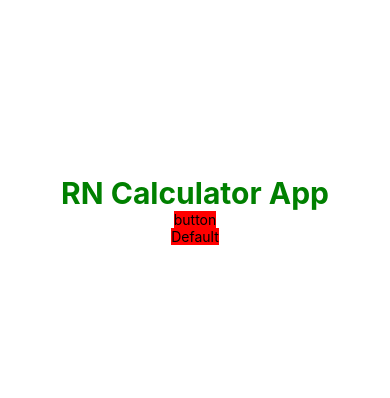
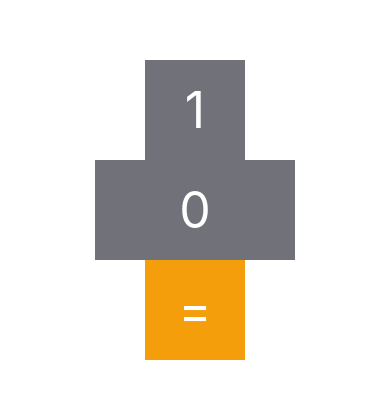
Before and after one commit to bopboy/rn-calculcator, a React Native app: screen / in a window 390 px wide. Shown: the part 212-610 px from the top of the page. Built offline with nearby package versions, Linux system fonts and the light colour scheme.

Commit message:
계산기 버튼 샘플 작성

```diff
--- a/src/App.js
+++ b/src/App.js
@@ -1,17 +1,27 @@
 import { StatusBar } from "expo-status-bar";
-import { StyleSheet, Text, View } from "react-native";
-import Button from "./components/Button";
+import { StyleSheet, View } from "react-native";
+import Button, { ButtonTypes } from "./components/Button";
 
 export default function App() {
   return (
     <View style={styles.container}>
-      <Text style={styles.text}>RN Calculator App</Text>
       <Button
-        title="button"
-        color={"red"}
-        onPress={() => console.log("clicked")}
+        title="1"
+        onPress={() => {}}
+        buttonStyle={{ width: 100, height: 100 }}
+        buttonType={ButtonTypes.NUMBER}
       />
-      <Button />
+      <Button
+        title="0"
+        onPress={() => {}}
+        buttonStyle={{ width: 200, height: 100 }}
+      />
+      <Button
+        title="="
+        onPress={() => {}}
+        buttonStyle={{ width: 100, height: 100 }}
+        buttonType={ButtonTypes.OPERATOR}
+      />
       <StatusBar style="auto" />
     </View>
   );
@@ -24,9 +34,4 @@ const styles = StyleSheet.create({
     alignItems: "center",
     justifyContent: "center",
   },
-  text: {
-    fontSize: 30,
-    fontWeight: "700",
-    color: "green",
-  },
 });
--- a/src/components/Button.js
+++ b/src/components/Button.js
@@ -1,32 +1,57 @@
-import { Pressable, Text } from "react-native";
+import { Pressable, StyleSheet, Text } from "react-native";
 import PropTypes from "prop-types";
 
-const Button = ({ title }) => {
+export const ButtonTypes = {
+  NUMBER: "NUMBER",
+  OPERATOR: "OPERATOR",
+};
+
+const Colors = {
+  NUMBER: ["#71717a", "#3f3f46"],
+  OPERATOR: ["#f59e0b", "#b45309"],
+};
+
+const Button = ({ title, onPress, buttonStyle, buttonType }) => {
   return (
     <Pressable
-      onPressIn={() => console.log("in")}
-      onPressOut={() => console.log("out")}
-      onPress={() => console.log("onPress")}
-      onLongPress={() => console.log("long")}
-      delayLongPress={2000}
-      //   style={({ pressed }) => {
-      //     return [
-      //       { backgroundColor: "red" },
-      //       pressed && { backgroundColor: "orange", opacity: 0.3 },
-      //     ];
+      onPress={onPress}
       style={({ pressed }) => [
-        { backgroundColor: "red" },
-        pressed && { backgroundColor: "orange", opacity: 0.3 },
+        styles.button,
+        {
+          backgroundColor: Colors[buttonType][0],
+          // buttonType === ButtonTypes.NUMBER ? "#71717a" : "#f59e0b",
+        },
+        pressed && {
+          backgroundColor: Colors[buttonType][1],
+          // buttonType === ButtonTypes.NUMBER ? "#3f3f46" : "#b45309",
+        },
+        buttonStyle,
       ]}
     >
-      <Text>{title}</Text>
+      <Text style={styles.title}>{title}</Text>
     </Pressable>
   );
 };
+
 Button.defaultProps = {
-  title: "Default",
+  buttonType: ButtonTypes.NUMBER,
 };
+
 Button.propTypes = {
   title: PropTypes.string.isRequired,
+  onPress: PropTypes.func.isRequired,
+  buttonStyle: PropTypes.object,
+  buttonType: PropTypes.oneOf(Object.values(ButtonTypes)),
 };
+
+const styles = StyleSheet.create({
+  button: {
+    justifyContent: "center",
+    alignItems: "center",
+  },
+  title: {
+    fontSize: 50,
+    color: "#ffffff",
+  },
+});
 export default Button;
```
